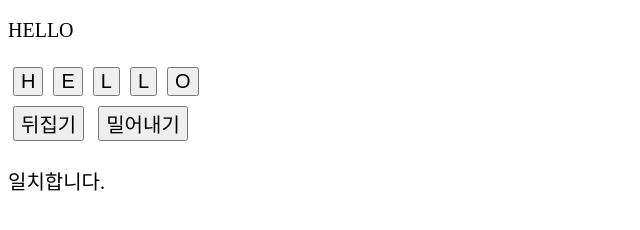
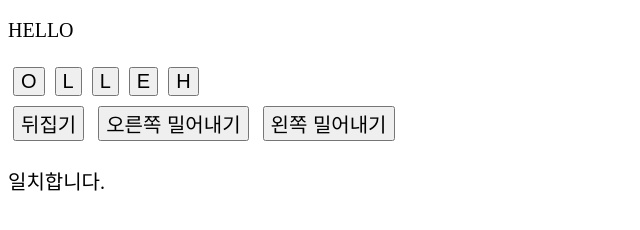
Before and after one commit to leehwarang/js-playground, a plain HTML site: page StringPuzzle/T_version/word.html in a window 1280 px wide. Both pictures are taken after a click on the button "뒤집기". Shown: the part 70-300 px from the top of the page, without its empty margins (0-640 px from the left). Drawn offline with Linux system fonts and the light colour scheme.

Commit message:
15 퍼즐 강사님 구현 중 - leftshift, rightshift, swap하고 변경된 문자열을 버튼으로 보여주는 것까지 완료

```diff
--- a/StringPuzzle/T_version/test.js
+++ /dev/null
@@ -1,17 +0,0 @@
-var str = document.getElementById("word1").innerHTML;
-console.log(str);
-var word2 = document.getElementById('word2')
-
-for (var i = 0; i < str.length; i++) {
-    var btn = document.createElement('button');
-    btn.innerHTML = str[i];
-    word2.appendChild(btn);
-}
-
-var swap = function (event) {
-    console.log('swap');
-};
-
-var shift = function (event) {
-    console.log('shift');
-};
--- a/StringPuzzle/T_version/word.html
+++ b/StringPuzzle/T_version/word.html
@@ -15,11 +15,6 @@
         button {
             margin: 5px;
         }
-
-        /* #word2 {
-            margin: 10px;
-        } */
-
     </style>
 </head>
 <body>
@@ -29,11 +24,12 @@
         <div id="word2"></div>
         <div id="btns">
             <button onclick="swap(event)">뒤집기</button>
-            <button onclick="shift(event)">밀어내기</button>
+            <button onclick="rshift(event)">오른쪽 밀어내기</button>
+            <button onclick="lshift(event)">왼쪽 밀어내기</button>
         </div>
         <p id="check">일치합니다.</p>
     </div>
-    <script src="test.js"></script>
+    <script src="word.js"></script>
 </body>
 
 </html>
--- /dev/null
+++ b/StringPuzzle/T_version/word.js
@@ -0,0 +1,41 @@
+var str = document.getElementById("word1").innerHTML;
+console.log(str);
+var word2 = document.getElementById('word2')
+
+var game = {};
+game.word = str.split('');
+game.btns = [];
+game.copy = function(){
+    for (var i = 0; i < this.word.length; i++){
+        this.btns[i].innerHTML = this.word[i];
+    }
+};
+
+for (var i = 0; i < str.length; i++) {
+    var btn = document.createElement('button');
+    btn.innerHTML = str[i];
+    word2.appendChild(btn);
+    game.btns.push(btn);
+}
+
+var swap = function (event) {
+    game.word = game.word.reverse();
+
+    game.copy();
+
+};
+
+var rshift = function (event) {
+    var s = game.word.pop();
+    game.word.unshift(s);
+
+    game.copy();
+};
+
+var lshift = function (event) {
+    console.log('lshift');
+    var s = game.word.shift();
+    game.word.push(s);
+
+    game.copy();
+};
```
